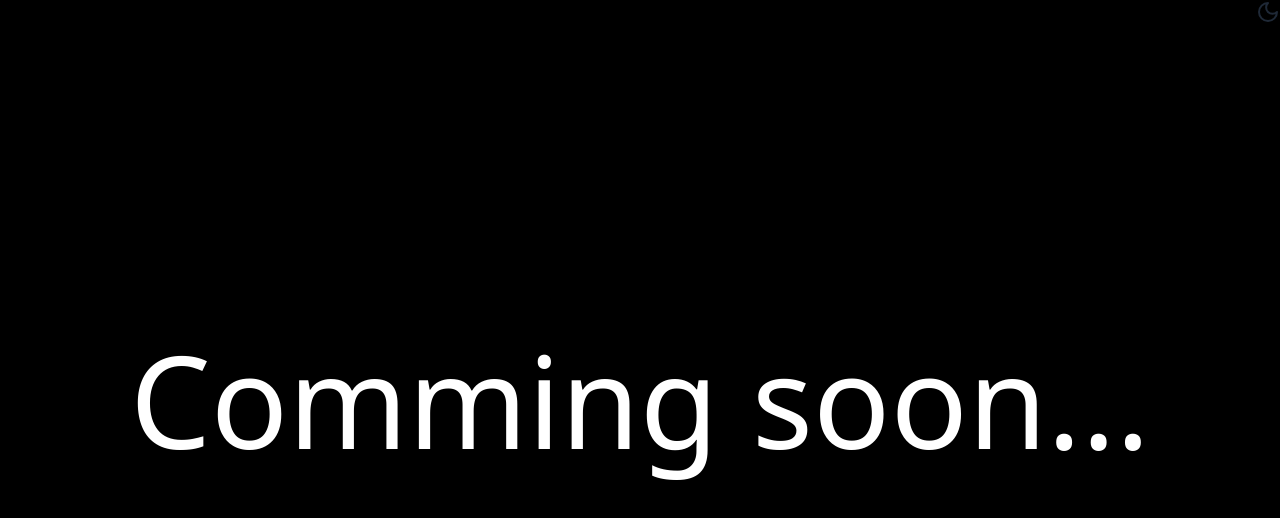
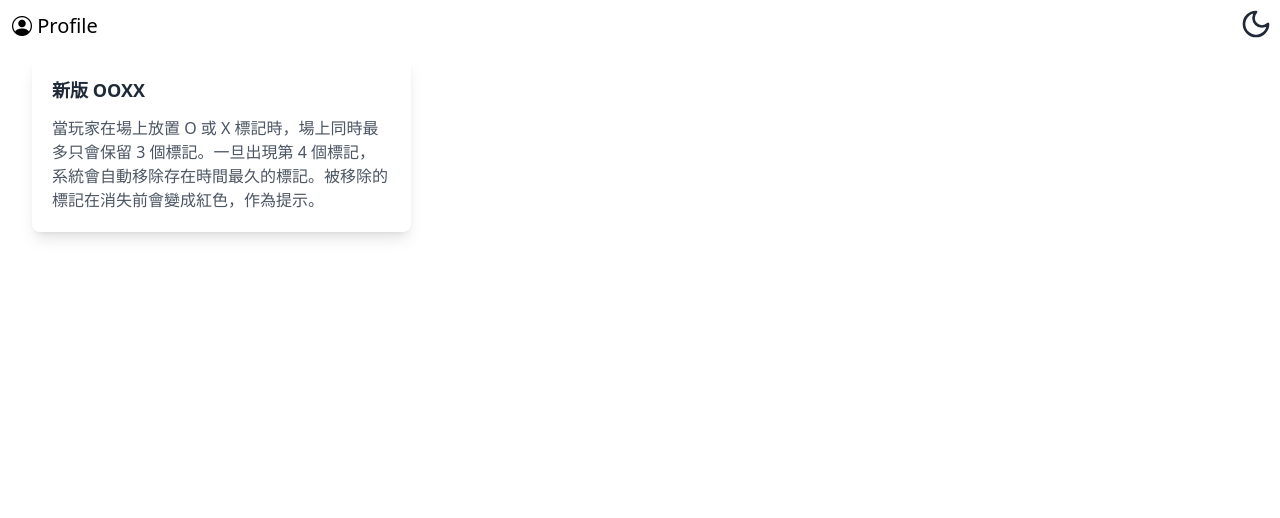
Before and after one commit to IOUKI/my-github-pages, a Next.js app: page /games in a window 1280 px wide. Shown: the top 518 px of the page. Built offline with nearby package versions, Linux system fonts and the light colour scheme.

Commit message:
feat: 初步建立games layou和首頁

```diff
--- a/app/games/layout.tsx
+++ b/app/games/layout.tsx
@@ -1,4 +1,5 @@
 import React from "react"
+import Link from "next/link"
 import PrelineScript from "@/components/PrelineScript"
 import ThemeSwitcher from "@/components/ThemeSwitcher"
 
@@ -7,8 +8,14 @@ export default function GamesLayout({ children }: { children: React.ReactNode })
     <>
       <div className="flex flex-col mx-auto size-full">
         <main className="min-h-[100vh]">
-          <div className="fixed top-0 right-0">
-            <ThemeSwitcher />
+          <div className="fixed top-0 left-0 p-3">
+            <Link href="/profile" className="text-xl">
+              <i className="bi bi-person-circle"></i>&nbsp;
+              <span>Profile</span>
+            </Link>
+          </div>
+          <div className="fixed top-0 right-0 p-2">
+            <ThemeSwitcher size={32} />
           </div>
           {children}
         </main>
--- a/app/games/page.tsx
+++ b/app/games/page.tsx
@@ -1,11 +1,74 @@
 import React from 'react'
+import Link from 'next/link'
 
 const GameHomePage = () => {
   return (
-    <div className="w-full h-screen bg-black flex justify-center items-center">
-      <h1 className="text-9xl text-white">
-        Comming soon...
-      </h1>
+    <div className="max-w-[85rem] px-4 py-14 sm:px-6 lg:px-8 mx-auto">
+      <div className="grid sm:grid-cols-2 lg:grid-cols-3 items-center gap-6 md:gap-10">
+        <Link href="/games/ticTacToe" className="group size-full bg-white shadow-lg rounded-lg p-5 hover:bg-neutral-100 dark:bg-neutral-900 hover:dark:bg-neutral-800 duration-150">
+          <div className="flex items-center gap-x-4 mb-3">
+            <div className="shrink-0">
+              <h3 className="block text-lg font-semibold text-gray-800 dark:text-white">新版 OOXX</h3>
+            </div>
+          </div>
+          <p className="text-gray-600 dark:text-neutral-400 group-hover:dark:text-white duration-150">當玩家在場上放置 O 或 X 標記時，場上同時最多只會保留 3 個標記。一旦出現第 4 個標記，系統會自動移除存在時間最久的標記。被移除的標記在消失前會變成紅色，作為提示。</p>
+        </Link>
+        {/* <div className="size-full bg-white shadow-lg rounded-lg p-5 dark:bg-neutral-900">
+          <div className="flex items-center gap-x-4 mb-3">
+            <div className="inline-flex justify-center items-center size-[62px] rounded-full border-4 border-blue-50 bg-blue-100 dark:border-blue-900 dark:bg-blue-800">
+              <svg className="shrink-0 size-6 text-blue-600 dark:text-blue-400" xmlns="http://www.w3.org/2000/svg" width="24" height="24" viewBox="0 0 24 24" fill="none" stroke="currentColor" strokeWidth="2" strokeLinecap="round" strokeLinejoin="round"><path d="M2 3h20" /><path d="M21 3v11a2 2 0 0 1-2 2H5a2 2 0 0 1-2-2V3" /><path d="m7 21 5-5 5 5" /></svg>
+            </div>
+            <div className="shrink-0">
+              <h3 className="block text-lg font-semibold text-gray-800 dark:text-white">Get freelance work</h3>
+            </div>
+          </div>
+          <p className="text-gray-600 dark:text-neutral-400">New design projects delivered to your inbox each morning.</p>
+        </div>
+        <div className="size-full bg-white shadow-lg rounded-lg p-5 dark:bg-neutral-900">
+          <div className="flex items-center gap-x-4 mb-3">
+            <div className="inline-flex justify-center items-center size-[62px] rounded-full border-4 border-blue-50 bg-blue-100 dark:border-blue-900 dark:bg-blue-800">
+              <svg className="shrink-0 size-6 text-blue-600 dark:text-blue-400" xmlns="http://www.w3.org/2000/svg" width="24" height="24" viewBox="0 0 24 24" fill="none" stroke="currentColor" strokeWidth="2" strokeLinecap="round" strokeLinejoin="round"><path d="m2 7 4.41-4.41A2 2 0 0 1 7.83 2h8.34a2 2 0 0 1 1.42.59L22 7" /><path d="M4 12v8a2 2 0 0 0 2 2h12a2 2 0 0 0 2-2v-8" /><path d="M15 22v-4a2 2 0 0 0-2-2h-2a2 2 0 0 0-2 2v4" /><path d="M2 7h20" /><path d="M22 7v3a2 2 0 0 1-2 2v0a2.7 2.7 0 0 1-1.59-.63.7.7 0 0 0-.82 0A2.7 2.7 0 0 1 16 12a2.7 2.7 0 0 1-1.59-.63.7.7 0 0 0-.82 0A2.7 2.7 0 0 1 12 12a2.7 2.7 0 0 1-1.59-.63.7.7 0 0 0-.82 0A2.7 2.7 0 0 1 8 12a2.7 2.7 0 0 1-1.59-.63.7.7 0 0 0-.82 0A2.7 2.7 0 0 1 4 12v0a2 2 0 0 1-2-2V7" /></svg>
+            </div>
+            <div className="shrink-0">
+              <h3 className="block text-lg font-semibold text-gray-800 dark:text-white">Sell your goods</h3>
+            </div>
+          </div>
+          <p className="text-gray-600 dark:text-neutral-400">Get your goods in front of millions of potential customers with ease.</p>
+        </div>
+        <div className="size-full bg-white shadow-lg rounded-lg p-5 dark:bg-neutral-900">
+          <div className="flex items-center gap-x-4 mb-3">
+            <div className="inline-flex justify-center items-center size-[62px] rounded-full border-4 border-blue-50 bg-blue-100 dark:border-blue-900 dark:bg-blue-800">
+              <svg className="shrink-0 size-6 text-blue-600 dark:text-blue-400" xmlns="http://www.w3.org/2000/svg" width="24" height="24" viewBox="0 0 24 24" fill="none" stroke="currentColor" strokeWidth="2" strokeLinecap="round" strokeLinejoin="round"><path d="M5.5 8.5 9 12l-3.5 3.5L2 12l3.5-3.5Z" /><path d="m12 2 3.5 3.5L12 9 8.5 5.5 12 2Z" /><path d="M18.5 8.5 22 12l-3.5 3.5L15 12l3.5-3.5Z" /><path d="m12 15 3.5 3.5L12 22l-3.5-3.5L12 15Z" /></svg>
+            </div>
+            <div className="shrink-0">
+              <h3 className="block text-lg font-semibold text-gray-800 dark:text-white">Get freelance work</h3>
+            </div>
+          </div>
+          <p className="text-gray-600 dark:text-neutral-400">New design projects delivered to your inbox each morning.</p>
+        </div>
+        <div className="size-full bg-white shadow-lg rounded-lg p-5 dark:bg-neutral-900">
+          <div className="flex items-center gap-x-4 mb-3">
+            <div className="inline-flex justify-center items-center size-[62px] rounded-full border-4 border-blue-50 bg-blue-100 dark:border-blue-900 dark:bg-blue-800">
+              <svg className="shrink-0 size-6 text-blue-600 dark:text-blue-400" xmlns="http://www.w3.org/2000/svg" width="24" height="24" viewBox="0 0 24 24" fill="none" stroke="currentColor" strokeWidth="2" strokeLinecap="round" strokeLinejoin="round"><path d="M16.466 7.5C15.643 4.237 13.952 2 12 2 9.239 2 7 6.477 7 12s2.239 10 5 10c.342 0 .677-.069 1-.2" /><path d="m15.194 13.707 3.814 1.86-1.86 3.814" /><path d="M19 15.57c-1.804.885-4.274 1.43-7 1.43-5.523 0-10-2.239-10-5s4.477-5 10-5c4.838 0 8.873 1.718 9.8 4" /></svg>
+            </div>
+            <div className="shrink-0">
+              <h3 className="block text-lg font-semibold text-gray-800 dark:text-white">Sell your goods</h3>
+            </div>
+          </div>
+          <p className="text-gray-600 dark:text-neutral-400">Get your goods in front of millions of potential customers with ease.</p>
+        </div>
+        <div className="size-full bg-white shadow-lg rounded-lg p-5 dark:bg-neutral-900">
+          <div className="flex items-center gap-x-4 mb-3">
+            <div className="inline-flex justify-center items-center size-[62px] rounded-full border-4 border-blue-50 bg-blue-100 dark:border-blue-900 dark:bg-blue-800">
+              <svg className="shrink-0 size-6 text-blue-600 dark:text-blue-400" xmlns="http://www.w3.org/2000/svg" width="24" height="24" viewBox="0 0 24 24" fill="none" stroke="currentColor" strokeWidth="2" strokeLinecap="round" strokeLinejoin="round"><path d="M8.3 10a.7.7 0 0 1-.626-1.079L11.4 3a.7.7 0 0 1 1.198-.043L16.3 8.9a.7.7 0 0 1-.572 1.1Z" /><rect x="3" y="14" width="7" height="7" rx="1" /><circle cx="17.5" cy="17.5" r="3.5" /></svg>
+            </div>
+            <div className="shrink-0">
+              <h3 className="block text-lg font-semibold text-gray-800 dark:text-white">Build your portfolio</h3>
+            </div>
+          </div>
+          <p className="text-gray-600 dark:text-neutral-400">The simplest way to keep your portfolio always up-to-date.</p>
+        </div> */}
+      </div>
     </div>
   )
 }
```
